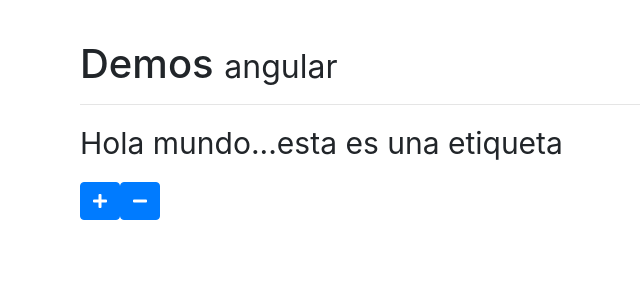
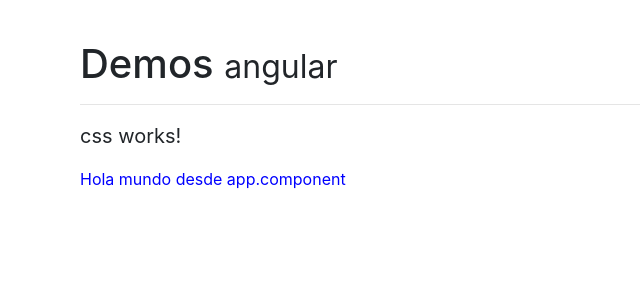
Before and after one commit to isamed92/miscellaneous, an Angular app: page / in a window 1280 px wide. Shown: the top 300 px of the page, without its empty margins (5-645 px from the left). Built offline with nearby package versions, Linux system fonts and the light colour scheme.

Commit message:
add css component for style in one component scope

```diff
--- a/src/app/app.component.css
+++ b/src/app/app.component.css
@@ -0,0 +1,3 @@
+p{
+    color: blue !important;
+}
--- a/src/app/app.component.html
+++ b/src/app/app.component.html
@@ -2,5 +2,9 @@
   <h1> Demos <small>angular</small> </h1>
   <hr>
 
-  <app-ng-style></app-ng-style>
+  <!-- <app-ng-style></app-ng-style> -->
+  <app-css></app-css>
+  <p>
+    Hola mundo desde app.component
+  </p>
 </div>
--- a/src/app/app.module.ts
+++ b/src/app/app.module.ts
@@ -3,11 +3,13 @@
 
 import { AppComponent } from './app.component';
 import { NgStyleComponent } from './components/ng-style/ng-style.component';
+import { CssComponent } from './components/css/css.component';
 
 @NgModule({
   declarations: [
     AppComponent,
-    NgStyleComponent
+    NgStyleComponent,
+    CssComponent
   ],
   imports: [
     BrowserModule
--- /dev/null
+++ b/src/app/components/css/css.component.ts
@@ -0,0 +1,25 @@
+import { Component, OnInit } from '@angular/core';
+
+@Component({
+  selector: 'app-css',
+  template: `
+    <p>
+      css works!
+    </p>
+  `,
+  styles: [
+    `
+    p {
+      font-size: 20px;
+    }
+    `
+  ]
+})
+export class CssComponent implements OnInit {
+
+  constructor() { }
+
+  ngOnInit() {
+  }
+
+}
```
